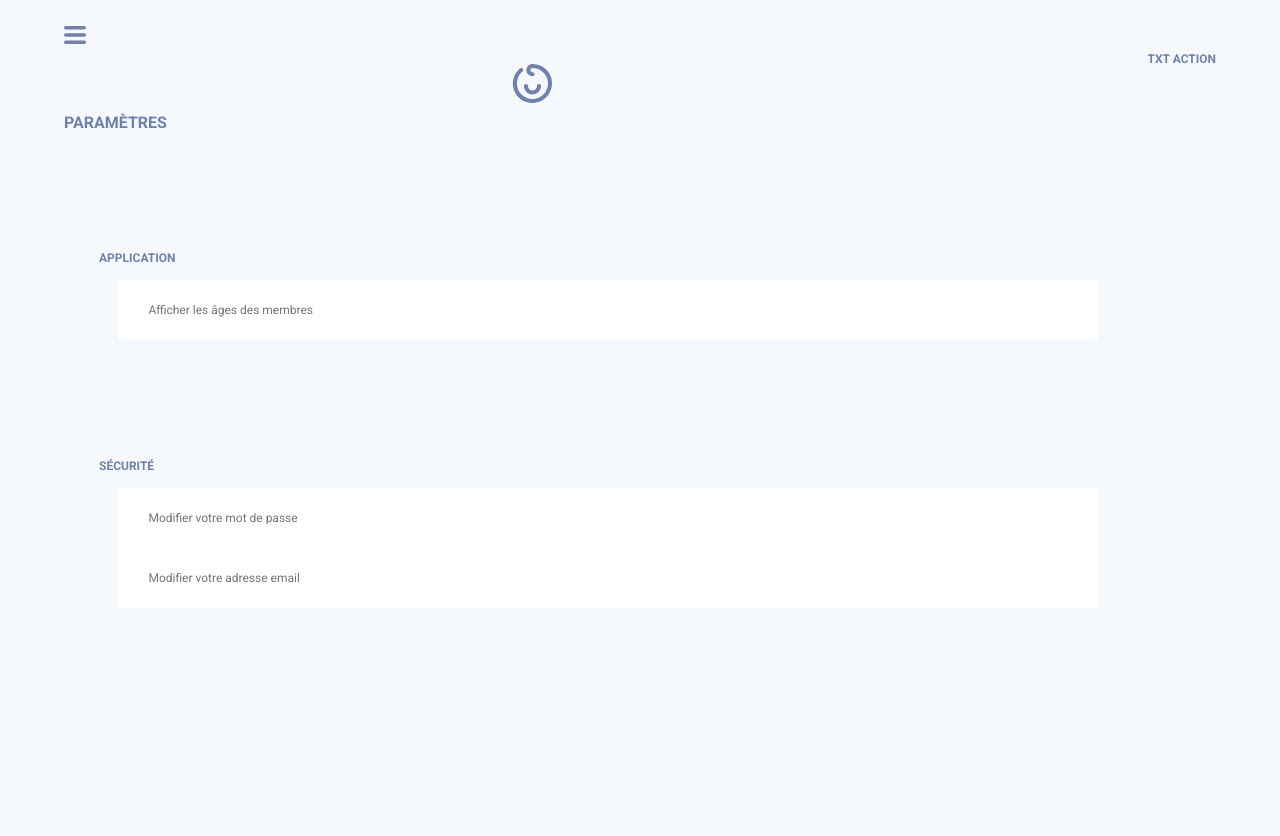
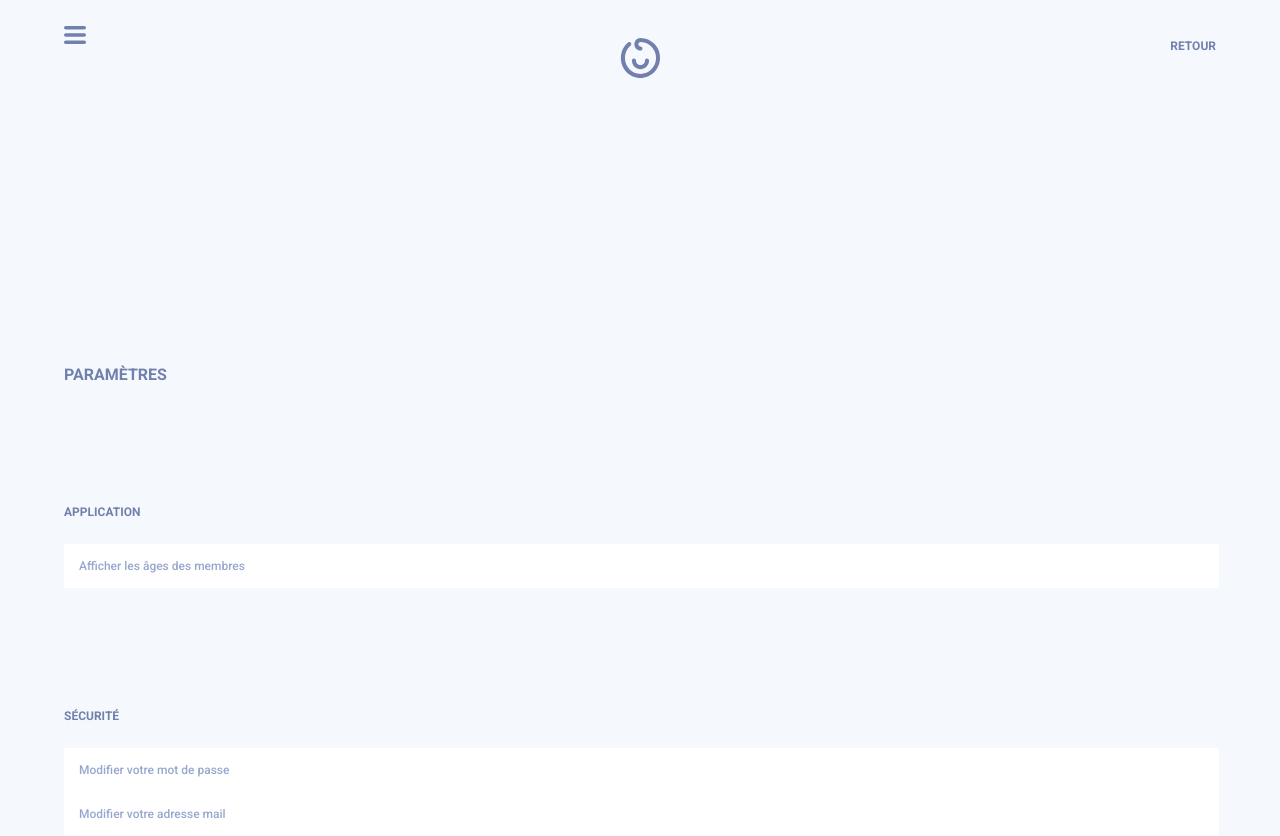
Before and after one commit to Refsone/TinyHappy-Project-3, a React (Create React App) app: page /settings in a window 1280 px wide. Before the commit the page ends 800 px from the top, so only its background shows below. Built offline with nearby package versions, Linux system fonts and the light colour scheme.

Commit message:
doing links

```diff
--- a/src/components/menu/DisplaySettings.css
+++ b/src/components/menu/DisplaySettings.css
@@ -1,17 +1,28 @@
 .settings-container{
     display: flex;
     flex-direction: column;
-    width: 90%;
+    align-items: flex-start;
+    width: 100%;
     height: auto;
     padding-left: 5%;
+
+}
+
+.settings-pseudoinput{
+    display: block;
+    width: 95%;
+    padding: 15px 0px 15px 15px;
+    font-size: 12px;
+    background-color: #ffffff;
 }
 
 .settings-title{
     text-transform: uppercase;
-    margin-top: 15%;
+    margin-top: 30%;
 }
 
 .settings-soutitle{
     text-transform: uppercase;
     margin-top: 10%;
+    margin-bottom: 2%;
 }
--- a/src/components/menu/DisplaySettings.js
+++ b/src/components/menu/DisplaySettings.js
@@ -1,26 +1,23 @@
-import React, { Component } from 'react'
-import LogoHeaderMoments from './../commons/header/LogoHeaderMoments'
+import React from 'react'
+import Header from './../commons/header/Header'
 
 import './DisplaySettings.css'
 
-class DisplaySettings extends Component {
-  render () {
+const DisplaySettings = (props) => {
+  const path = props.location.pathname
   return (
     <>
-        <LogoHeaderMoments />
+      <Header location={path} burger />
       <div className='settings-container'>
-          <h1 className='settings-title bold-16px-grey'>paramètres </h1>
-          <form className='general-connexion-form'>
-            <label className='settings-soutitle bold-12px-grey'>Application</label>
-            <input className='general-input' placeholder='Afficher les âges des membres' />
-            <label className='settings-soutitle bold-12px-grey'>Sécurité</label>
-            <input className='general-input' placeholder='Modifier votre mot de passe' />
-            <input className='general-input' placeholder='Modifier votre adresse email' />
-          </form>
+        <h1 className='settings-title bold-16px-grey'>paramètres</h1>
+        <h2 className='settings-soutitle bold-12px-grey'>Application</h2>
+        <p className='settings-pseudoinput medium-12px-lightgrey'>Afficher les âges des membres</p>
+        <h2 className='settings-soutitle bold-12px-grey'>Sécurité</h2>
+        <p className='settings-pseudoinput medium-12px-lightgrey'>Modifier votre mot de passe</p>
+        <p className='settings-pseudoinput medium-12px-lightgrey'>Modifier votre adresse mail</p>
       </div>
     </>
   )
 }
-}
 
 export default DisplaySettings
```
Lines whose indentation alone changed are shown as unchanged.
